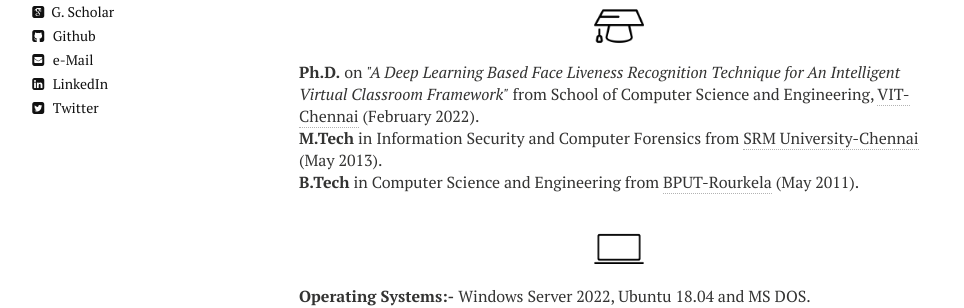
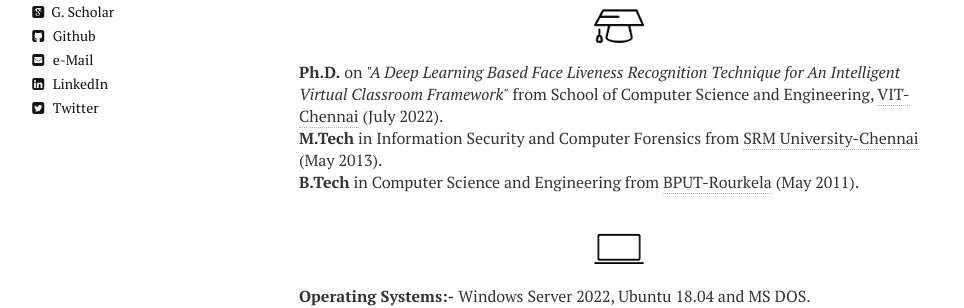
Before and after one commit to ashutoshsatapathy1990/ashutoshsatapathy1990.github.io, a Jekyll site: the page built from cv.md, in a window 1280 px wide. Shown: the part 490-798 px from the top of the page, without its empty margins (21-985 px from the left). Built offline with Jekyll 4.4.1, drawn with Linux system fonts in a browser that asks for light colours; nearby versions of some CDN libraries.

Commit message:
Update cv.html

```diff
--- a/_layouts/cv.html
+++ b/_layouts/cv.html
@@ -52,7 +52,7 @@
     <p align="left" class="bottom-three"><strong>Lecturer</strong> at <i>Department of Information Technology</i>, <a href="https://www.cet.edu.in/" target="_blank">Odisha University of Technology and Research</a> (formerly, College of Engineering and technology), Bhubaneswar (July 2013 -  December 2013).</p>
 
     <p align="center" class=bottom-small><img src="{{ site.url }}/images/CV/study2.png" alt="Education" width="50" height="50"></p>
-    <p align="left"><strong>Ph.D.</strong> on <i>"A Deep Learning Based Face Liveness Recognition Technique for An Intelligent Virtual Classroom Framework"</i> from School of Computer Science and Engineering, <a href="http://chennai.vit.ac.in/" target="_blank">VIT-Chennai</a> (February 2022).</p>
+    <p align="left"><strong>Ph.D.</strong> on <i>"A Deep Learning Based Face Liveness Recognition Technique for An Intelligent Virtual Classroom Framework"</i> from School of Computer Science and Engineering, <a href="http://chennai.vit.ac.in/" target="_blank">VIT-Chennai</a> (July 2022).</p>
     <p align="left"><strong>M.Tech</strong> in Information Security and Computer Forensics from <a href="http://www.srmuniv.ac.in/" target="_blank">SRM University-Chennai</a> (May 2013).</p>
     <p align="left" class="bottom-three"><strong>B.Tech</strong> in Computer Science and Engineering from <a href="http://www.bput.ac.in/" target="_blank">BPUT-Rourkela</a> (May 2011).</p>
 
```
